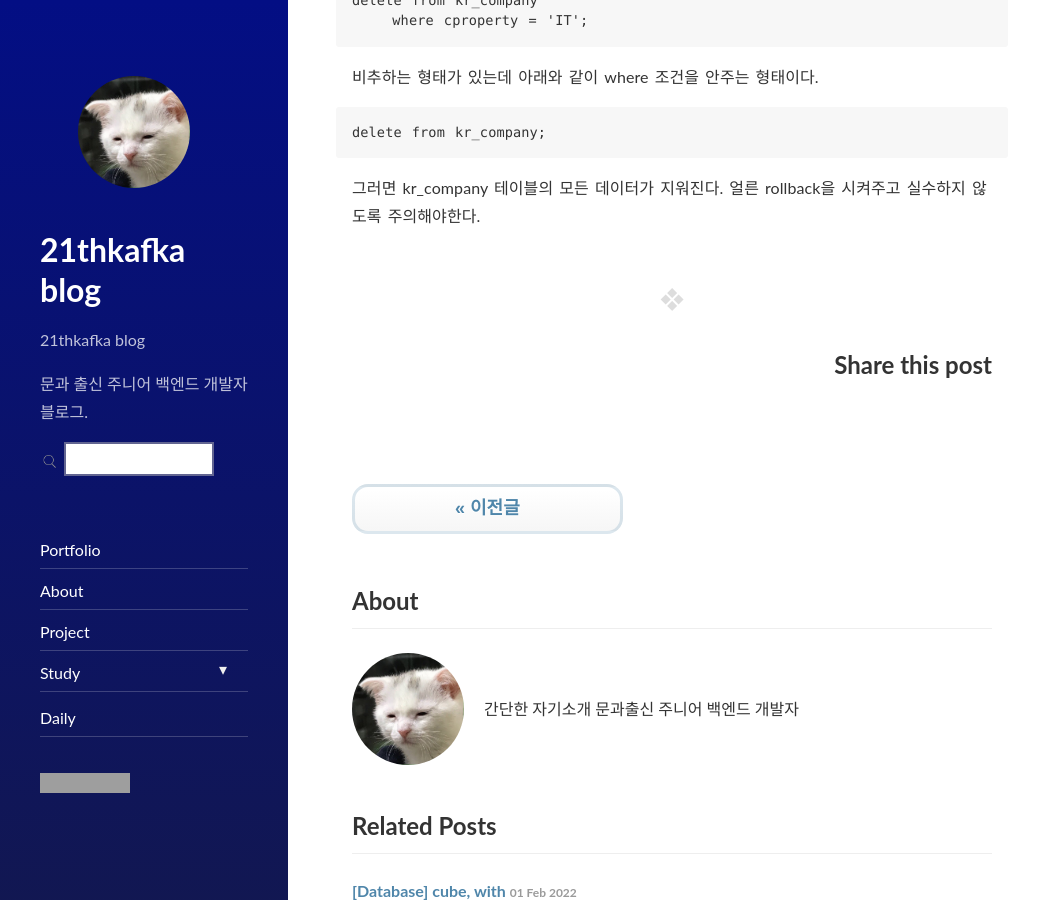
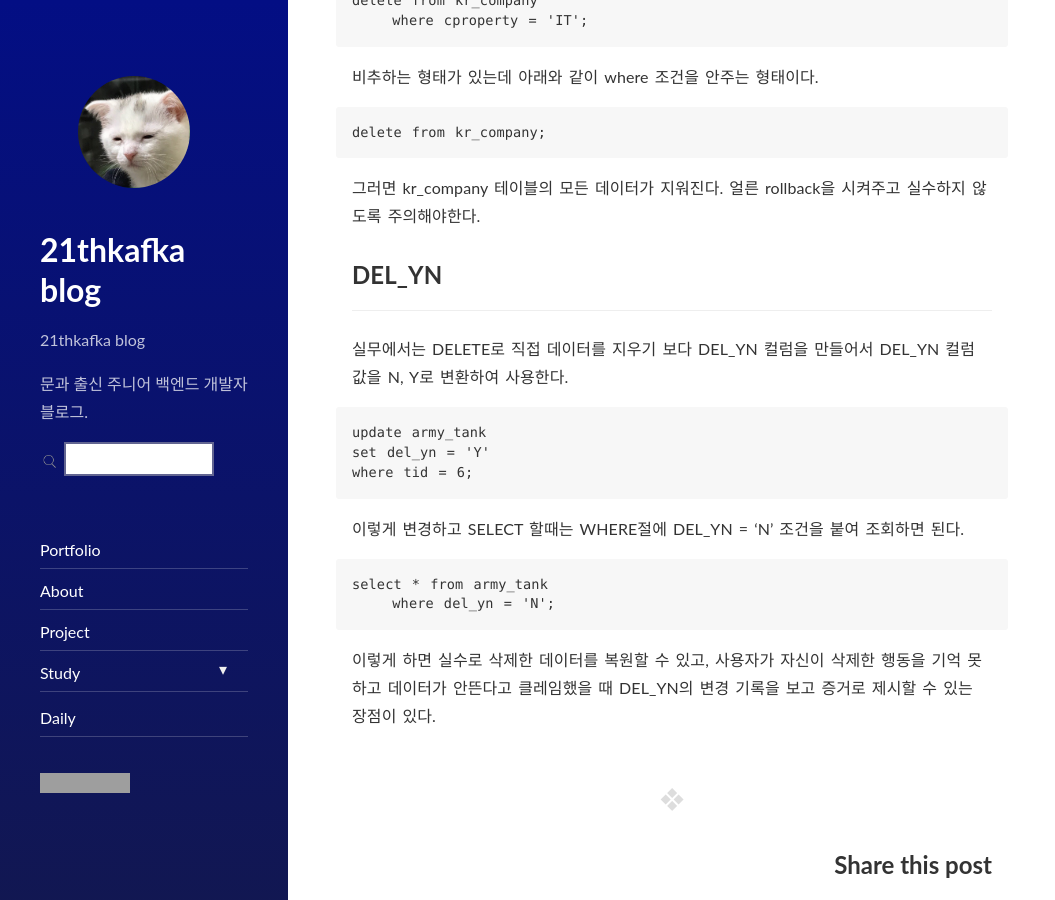
Before and after one commit to 21thkafka/21thkafka.github.io, a Jekyll site: the page built from _posts/study/2022-02-02-database-10.md, in a window 1280 px wide and 900 px high, scrolled down 2133 px. Shown: the whole window, without its empty margins (0-1055 px from the left). Built offline with Jekyll 4.4.1, drawn with Linux system fonts in a browser that asks for light colours; nearby versions of some CDN libraries; comment, search, counter and statistics services are not loaded; grey boxes are pictures that could not be loaded.

Commit message:
del_yn 내용 추가

````diff
--- a/_posts/study/2022-02-02-database-10.md
+++ b/_posts/study/2022-02-02-database-10.md
@@ -73,3 +73,20 @@ delete from kr_company
 delete from kr_company;
 ```
 그러면 kr_company 테이블의 모든 데이터가 지워진다. 얼른 rollback을 시켜주고 실수하지 않도록 주의해야한다.
+
+## DEL_YN
+---
+실무에서는 DELETE로 직접 데이터를 지우기 보다 DEL_YN 컬럼을 만들어서 DEL_YN 컬럼 값을 N, Y로 변환하여 사용한다.
+
+```
+update army_tank
+set del_yn = 'Y'
+where tid = 6;
+```
+이렇게 변경하고 SELECT 할때는 WHERE절에 DEL_YN = 'N' 조건을 붙여 조회하면 된다.
+
+```
+select * from army_tank
+    where del_yn = 'N';
+```
+이렇게 하면 실수로 삭제한 데이터를 복원할 수 있고, 사용자가 자신이 삭제한 행동을 기억 못하고 데이터가 안뜬다고 클레임했을 때 DEL_YN의 변경 기록을 보고 증거로 제시할 수 있는 장점이 있다.
````
